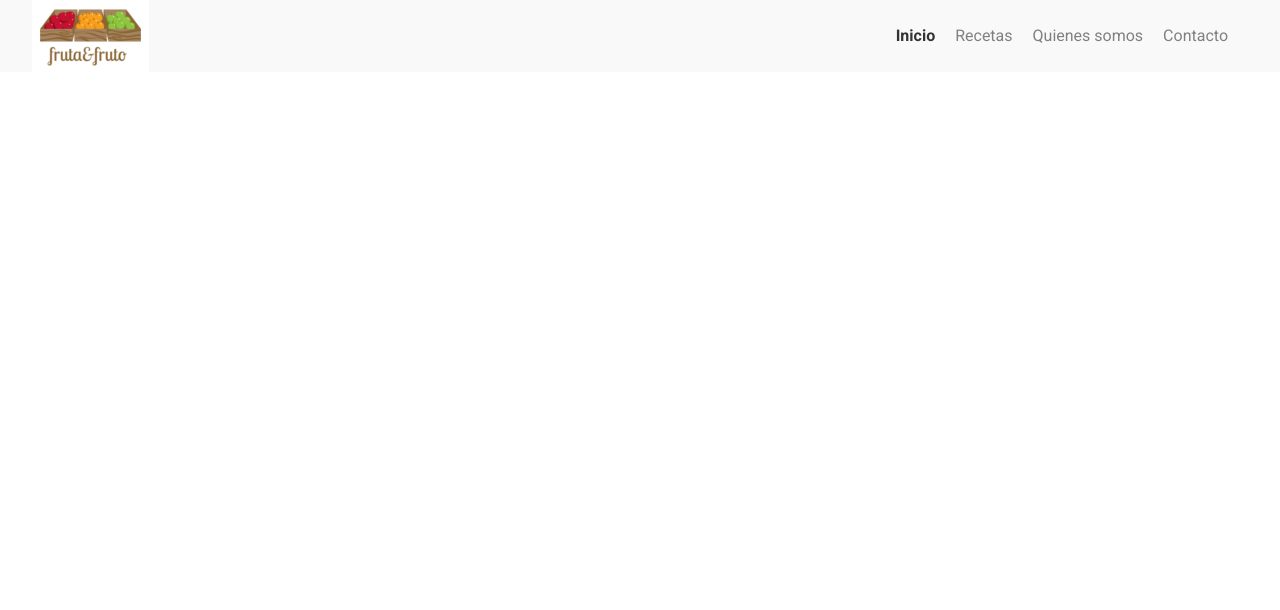
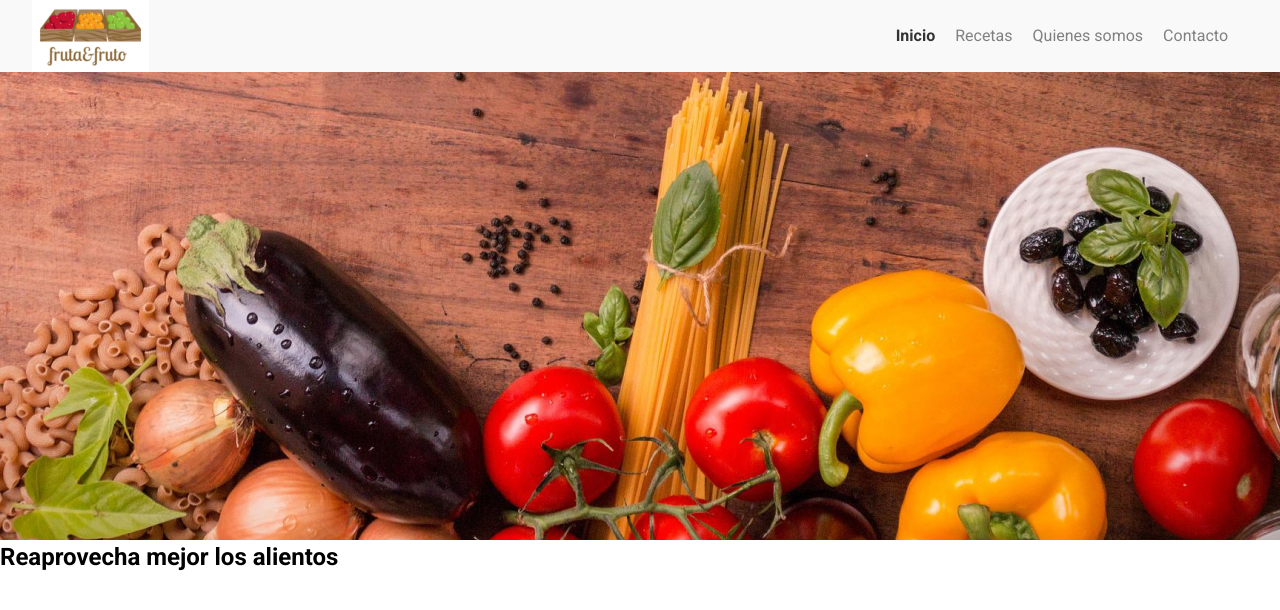
Before and after one commit to ROBER-SALAMA/Web-Recetas, a plain HTML site: page index.html in a window 1280 px wide. Drawn offline with Linux system fonts and the light colour scheme.

Commit message:
agregue la seccion de banner

```diff
--- a/index.html
+++ b/index.html
@@ -27,5 +27,10 @@
             </nav>
         </header>
 
+        <section class="banner">
+            <img class="banner__imagen" src="/assets/img/banner.png" alt="banner">
+            <h2 class="banner__titulo">Reaprovecha mejor los alientos</h2>
+        </section>
+
     </body>
 </html>
```
